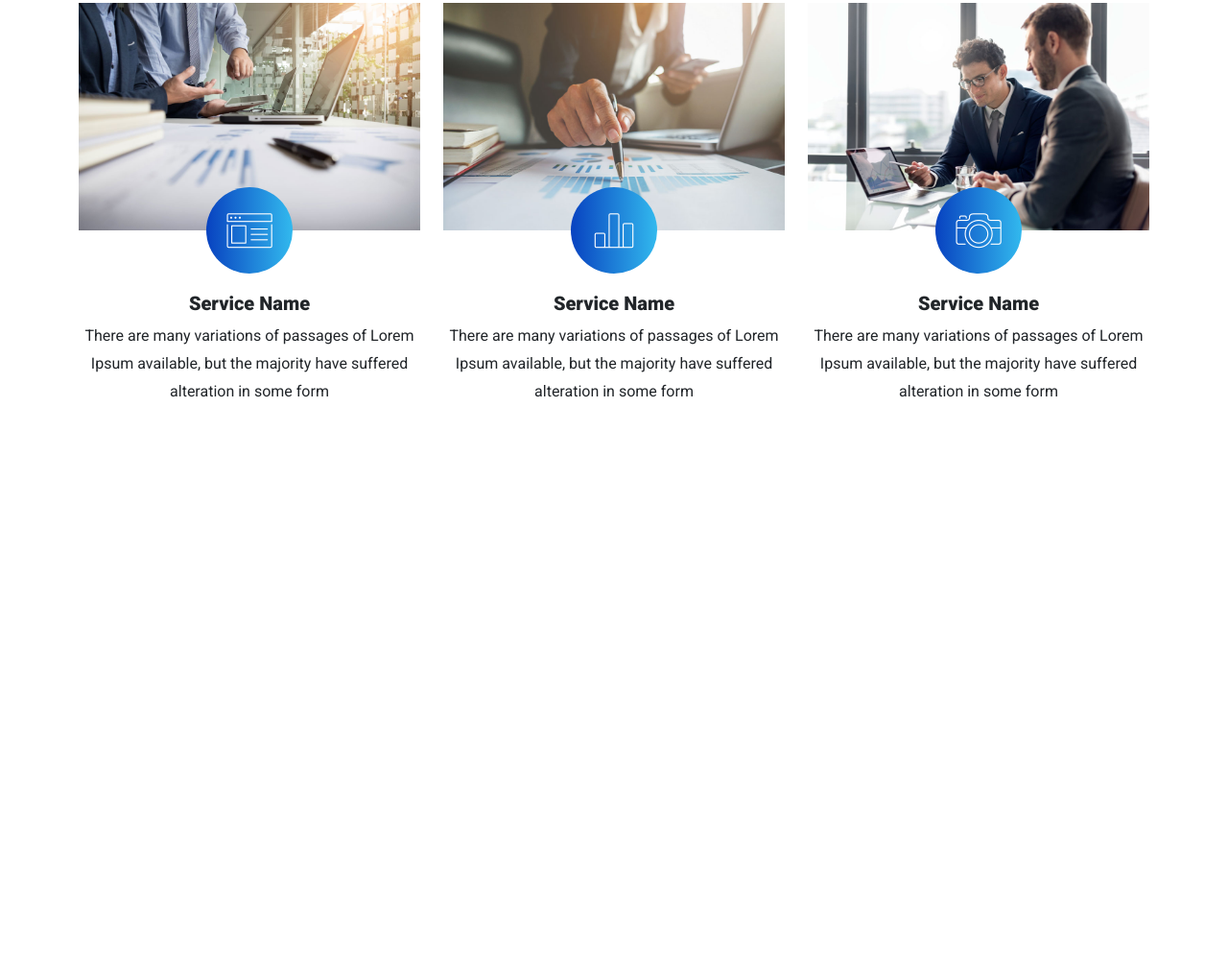
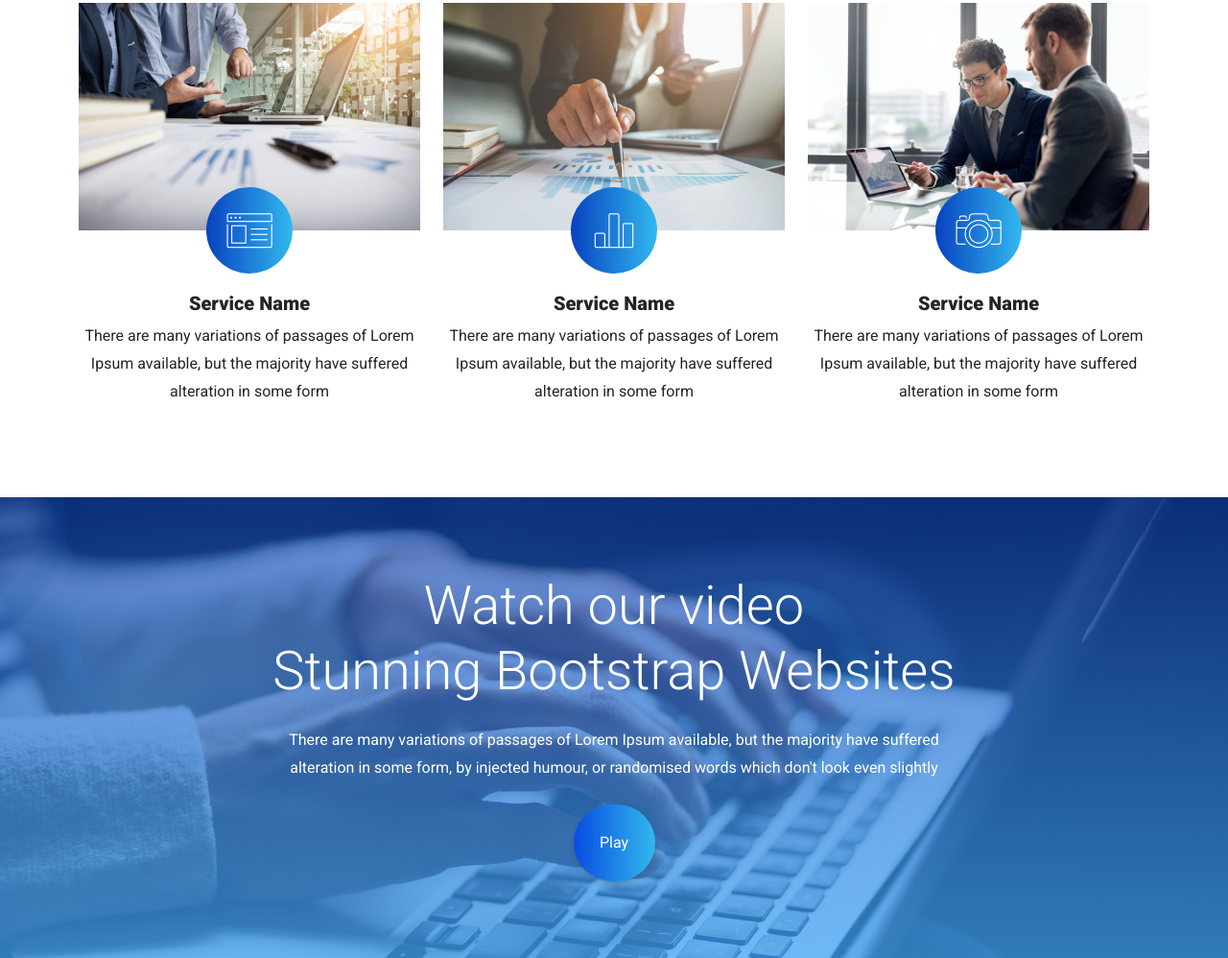
Before and after one commit to fmfahath/bootstrap-billo-website, a plain HTML site: page index.html in a window 1280 px wide. Shown: the part 1059-2057 px from the top of the page at 96% size. Before the commit the page ends 1577 px from the top, so only its background shows below. Drawn offline with nearby package versions, Linux system fonts and the light colour scheme.

Commit message:
about - about section created

```diff
--- a/css/style.css
+++ b/css/style.css
@@ -122,3 +122,12 @@ section {
 .service .service-img .icon i {
     font-size: 36px;
 }
+
+.btn-about {
+    width: 85px;
+    height: 80px;
+    background: linear-gradient(to left, rgba(50, 185, 238, 1), rgb(7, 76, 226));
+    display: inline-flex;
+    justify-content: center;
+    align-items: center;
+}
--- a/index.html
+++ b/index.html
@@ -29,16 +29,16 @@
                         <a class="nav-link" href="#services">Services</a>
                     </li>
                     <li class="nav-item">
-                        <a class="nav-link" href="#">Pricing</a>
+                        <a class="nav-link" href="#about">About</a>
                     </li>
                     <li class="nav-item">
-                        <a class="nav-link" href="#">Features</a>
+                        <a class="nav-link" href="#features">Features</a>
                     </li>
                     <li class="nav-item">
-                        <a class="nav-link" href="#">About Us</a>
+                        <a class="nav-link" href="#blog">Blog</a>
                     </li>
                     <li class="nav-item">
-                        <a class="nav-link" href="#">Contact</a>
+                        <a class="nav-link" href="#contact">Contact</a>
                     </li>
                 </ul>
             </div>
@@ -112,7 +112,23 @@
         </div>
     </section>
 
-
+    <!-- about section -->
+    <section id="about" class="bg-cover" style="background-image: url(img/cover_3.jpg);">
+        <div class="overlay"></div>
+        <div class="container text-white text-center">
+            <div class="row">
+                <div class="col-12">
+                    <h1 class="display-4">Watch our video<br>
+                        Stunning Bootstrap Websites</h1>
+                    <p class="my-4">There are many variations of passages of Lorem Ipsum available, but the majority
+                        have suffered<br>
+                        alteration in some form, by injected humour, or randomised words which don't look even slightly
+                    </p>
+                    <button class="btn btn-about">Play</button>
+                </div>
+            </div>
+        </div>
+    </section>
 
 
 
```
